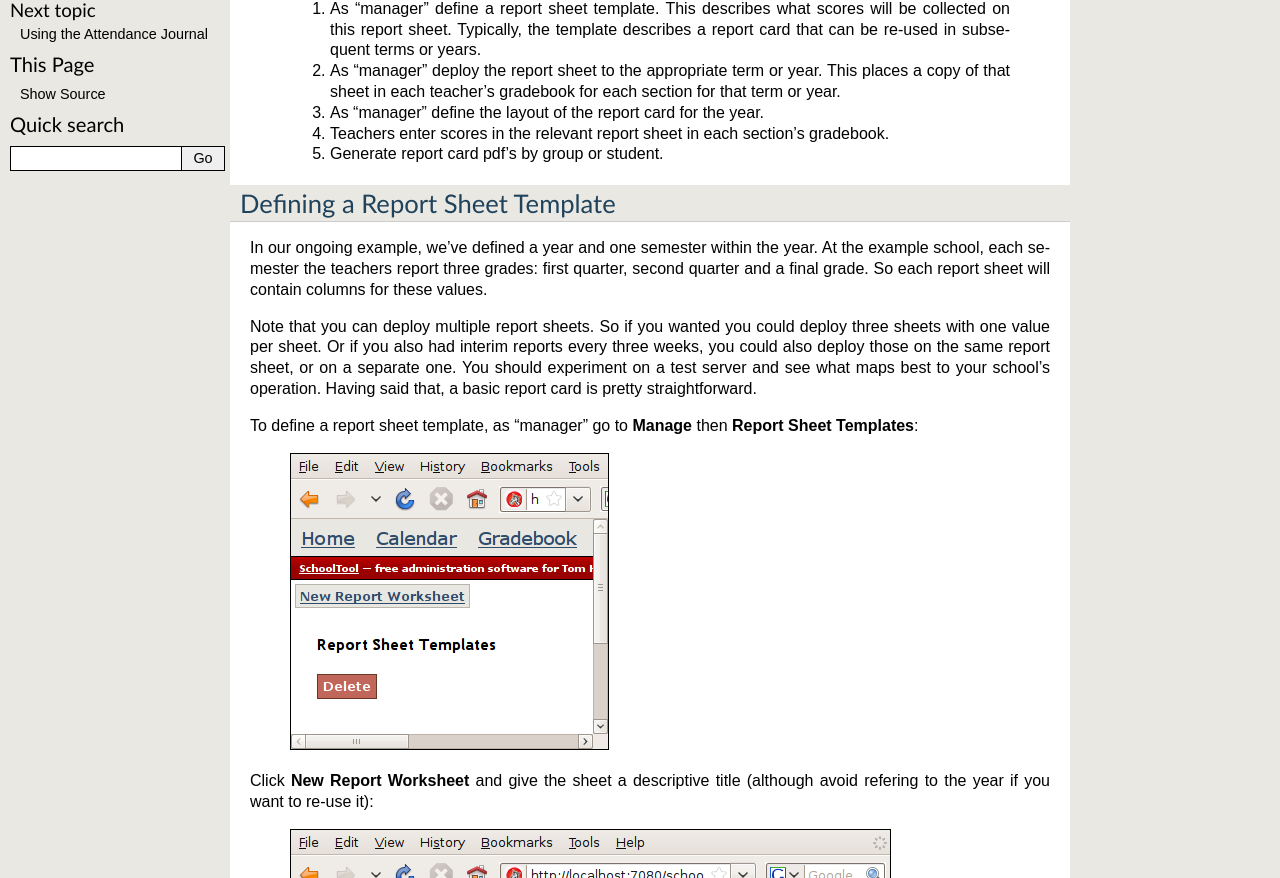
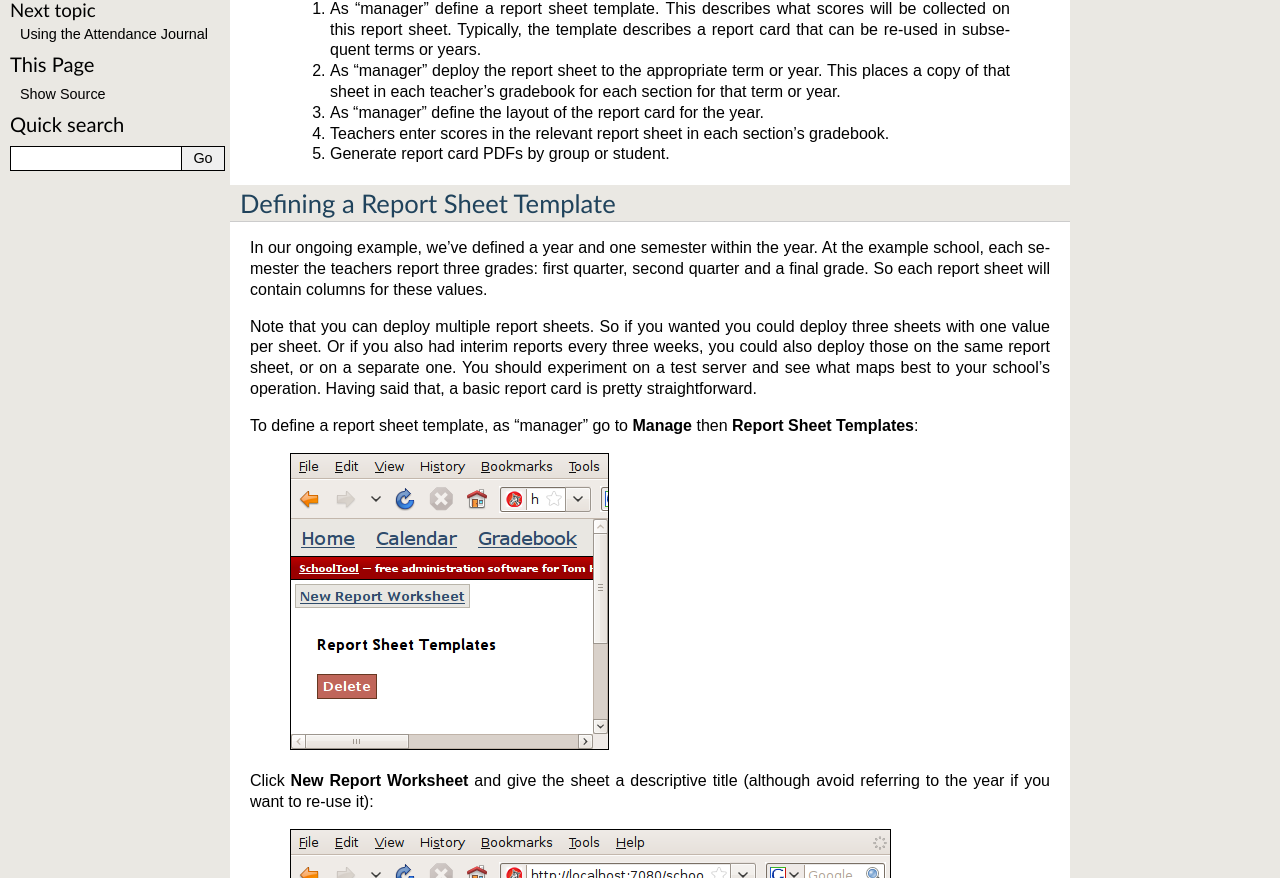
Before and after one commit to schooltool-project/schooltool-book, a Sphinx documentation site: the page built from source/report-sheet.rst, in a window 1280 px wide and 1400 px high. Shown: the part 522-1400 px from the top of the window. Built offline with Sphinx 7.4.7, drawn with Linux system fonts in a browser that asks for light colours.

Commit message:
Fixed typo of '"'"'refering'"'"' to '"'"'referring'"'"' in source/report-sheet.rst.

```diff
--- a/source/report-sheet.rst
+++ b/source/report-sheet.rst
@@ -21,7 +21,7 @@ There are several steps involved in getting from the initial design of a report
 
  #. Teachers enter scores in the relevant report sheet in each section's gradebook.
 
- #. Generate report card pdf's by group or student.
+ #. Generate report card PDFs by group or student.
 
 Defining a Report Sheet Template
 --------------------------------
@@ -34,7 +34,7 @@ To define a report sheet template, as "manager" go to **Manage** then **Report S
 
    .. image:: images/report-sheet-1.png
 
-Click **New Report Worksheet** and give the sheet a descriptive title (although avoid refering to the year if you want to re-use it):
+Click **New Report Worksheet** and give the sheet a descriptive title (although avoid referring to the year if you want to re-use it):
 
    .. image:: images/report-sheet-2.png
 
```
